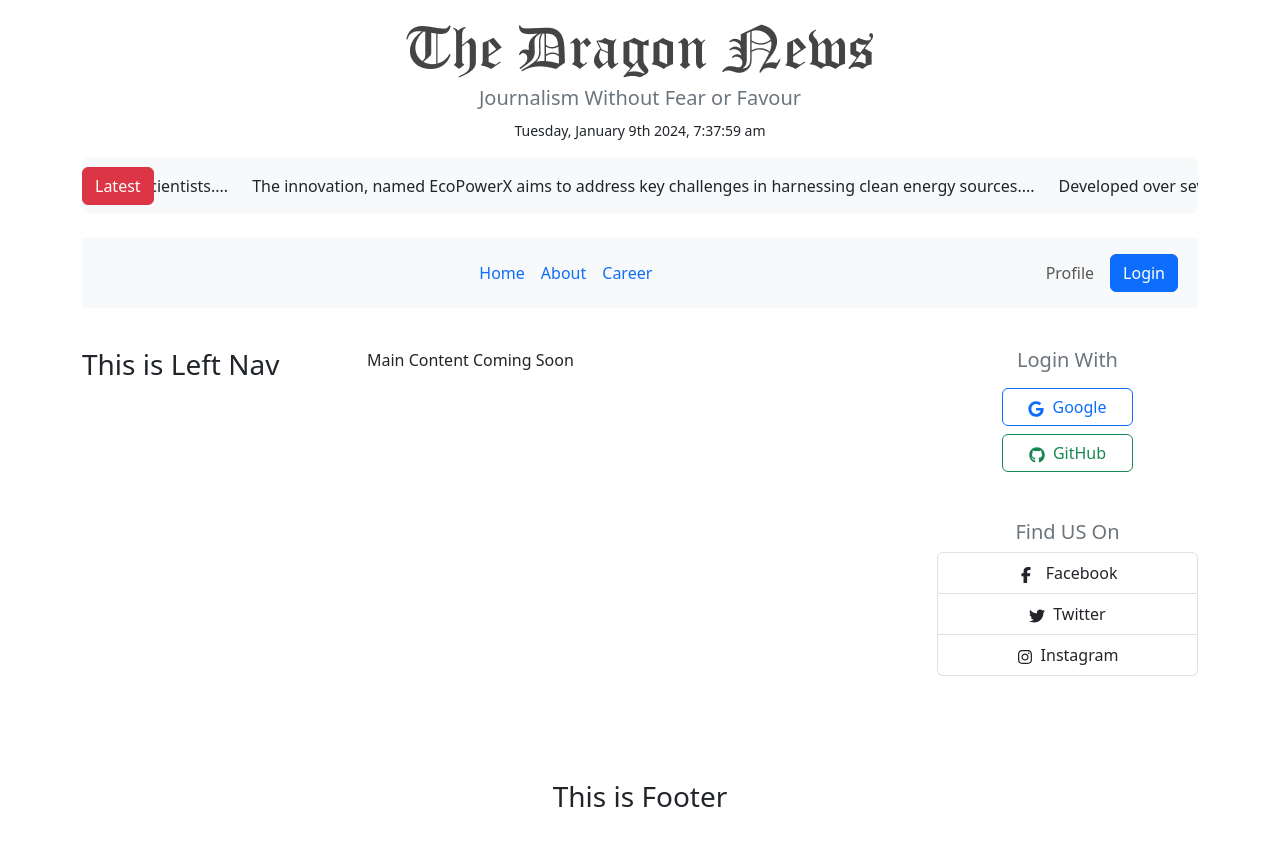
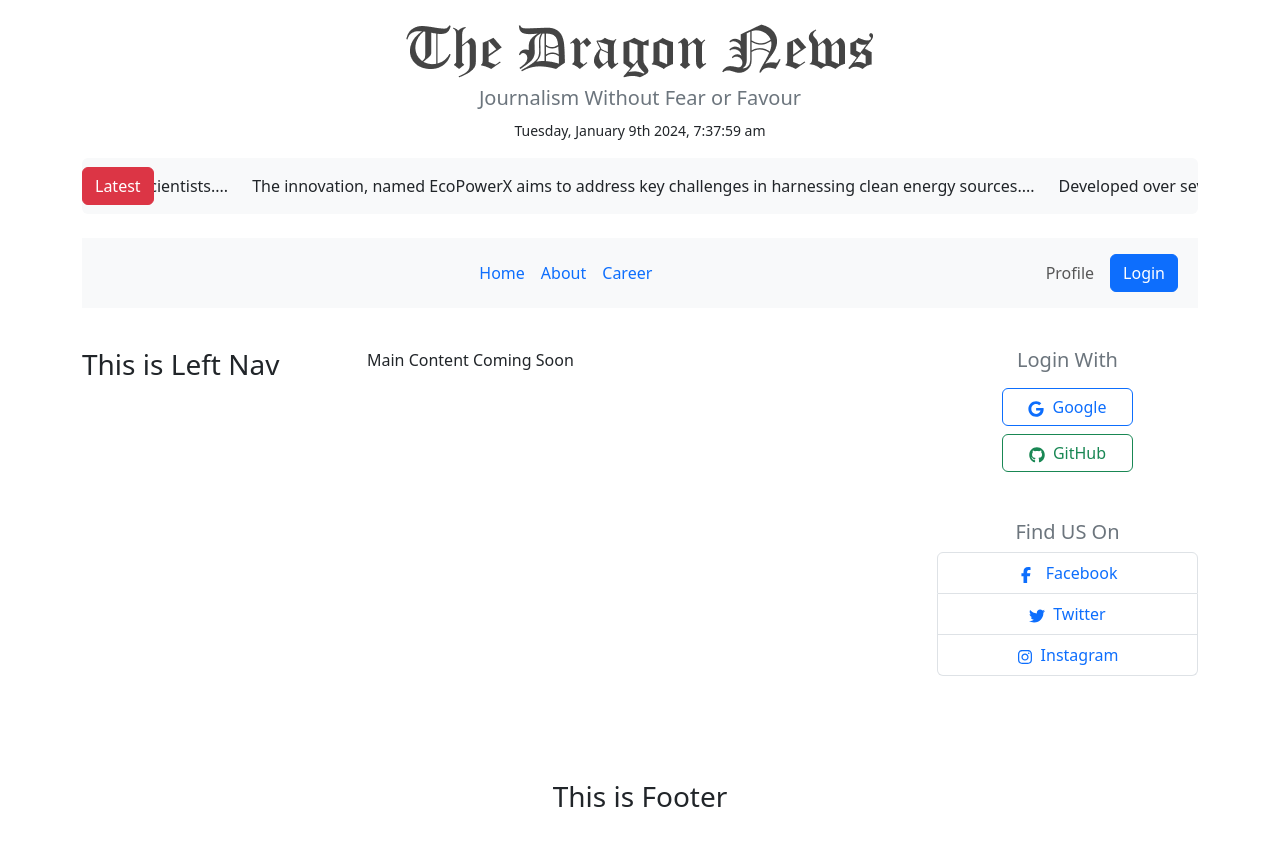
Before and after one commit to tonmoy3673/news, a React (Vite) app: page / in a window 1280 px wide. Shown: the top 846 px of the page. Built offline with nearby package versions, Linux system fonts and the light colour scheme.

Commit message:
implemented social links

```diff
--- a/src/components/Pages/Shared/RightNav/RightNav.jsx
+++ b/src/components/Pages/Shared/RightNav/RightNav.jsx
@@ -4,6 +4,7 @@ import { FaFacebookF } from "react-icons/fa6";
 import { FaGithub } from "react-icons/fa6";
 import { FaTwitter } from "react-icons/fa6";
 import { FaInstagram } from "react-icons/fa6";
+import { Link } from "react-router-dom";
 
 const RightNav = () => {
   return (
@@ -29,15 +30,33 @@ const RightNav = () => {
         <h5 className="text-center text-secondary">Find US On</h5>
         <ListGroup className="text-center">
           <ListGroup.Item style={{ cursor: "pointer" }}>
-            <FaFacebookF className="me-2" /> Facebook
+            <Link
+              to="https://facebook.com/"
+              target="_blank"
+              style={{ cursor: "pointer", textDecoration: "none" }}
+            >
+              <FaFacebookF className="me-2" /> Facebook
+            </Link>
           </ListGroup.Item>
           <ListGroup.Item style={{ cursor: "pointer" }}>
-            <FaTwitter className="me-2" />
-            Twitter
+            <Link
+              style={{ cursor: "pointer", textDecoration: "none" }}
+              to="https://twitter.com/"
+              target="_blank"
+            >
+              <FaTwitter className="me-2" />
+              Twitter
+            </Link>
           </ListGroup.Item>
-          <ListGroup.Item style={{ cursor: "pointer" }}>
-            <FaInstagram className="me-2" />
-            Instagram
+          <ListGroup.Item>
+            <Link
+              style={{ cursor: "pointer", textDecoration: "none" }}
+              to="https://www.instagram.com/"
+              target="_blank"
+            >
+              <FaInstagram className="me-2" />
+              Instagram
+            </Link>
           </ListGroup.Item>
         </ListGroup>
       </div>
```
